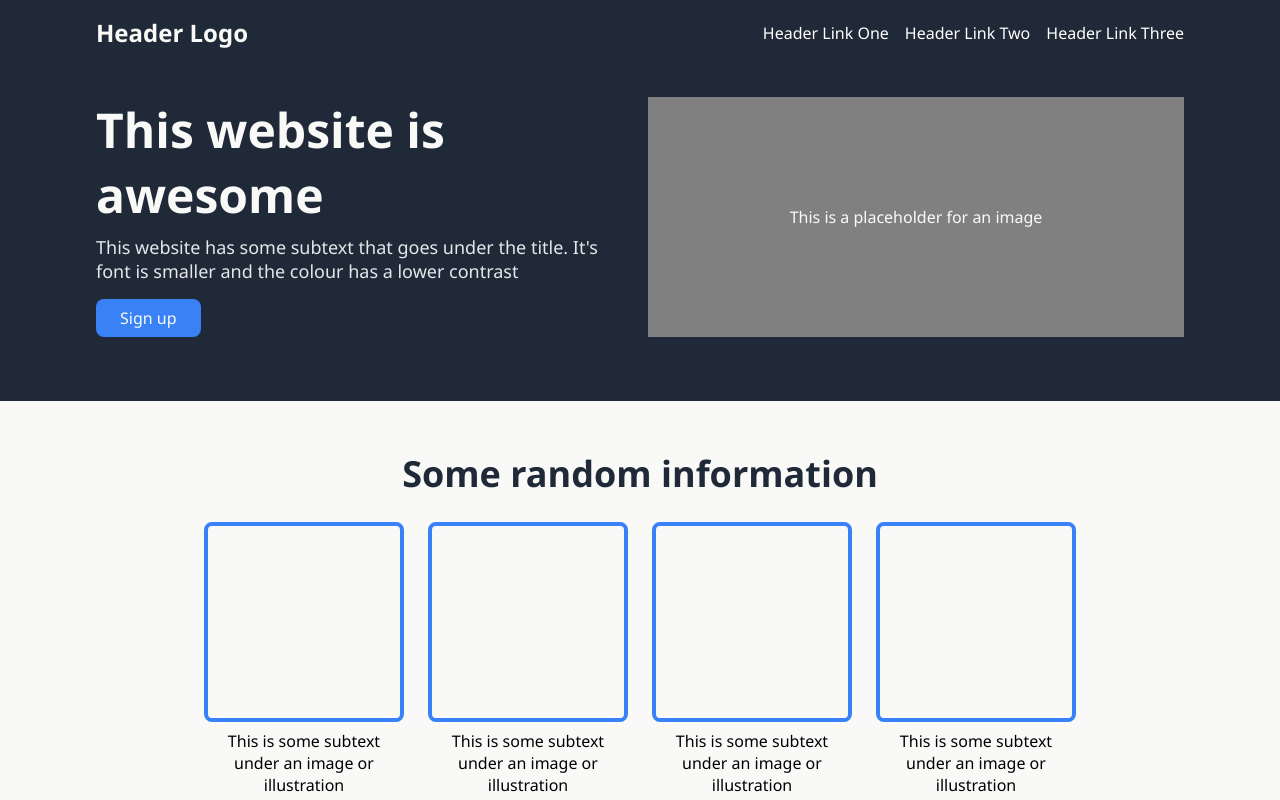
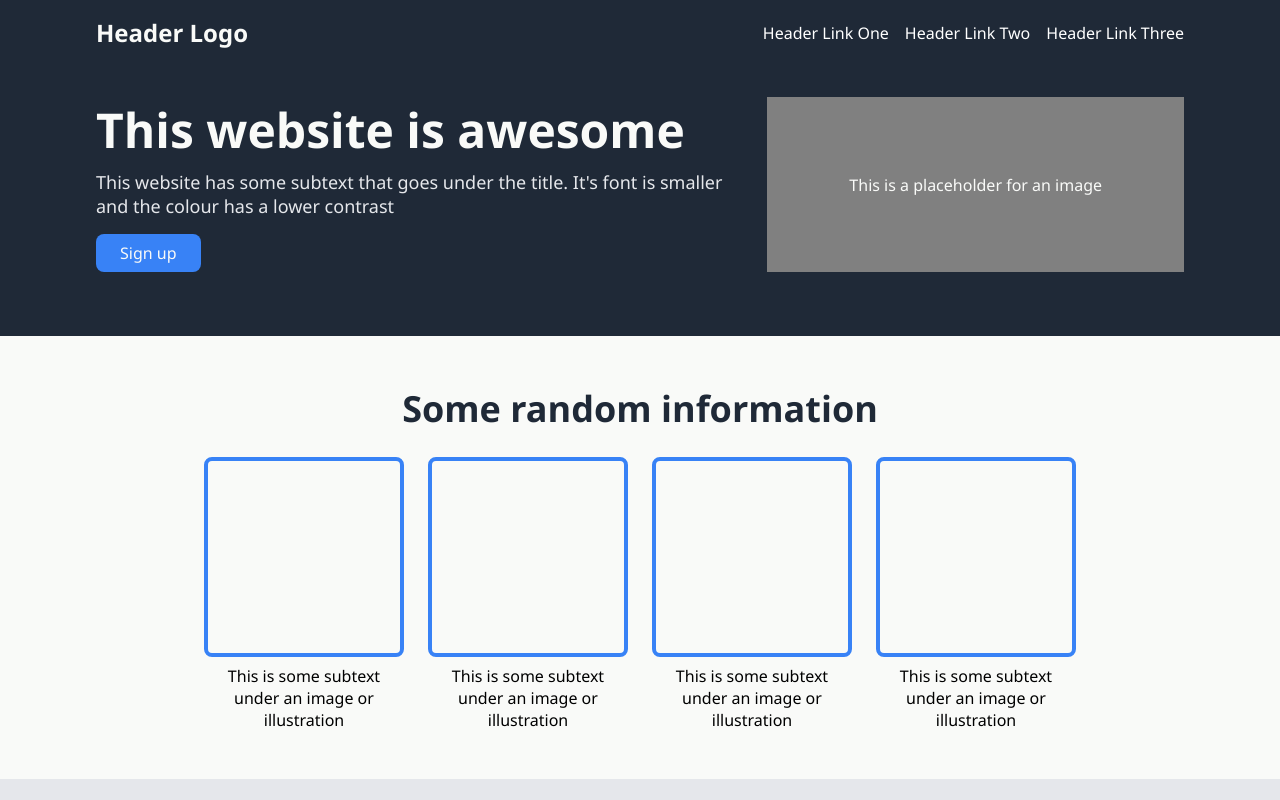
Before and after one commit to A-Ward03/landing-page, a plain HTML site: page index.html in a window 1280 px wide. Shown: the top 800 px of the page. Drawn offline with Linux system fonts and the light colour scheme.

Commit message:
enhance the placeholder box in header

```diff
--- a/styles.css
+++ b/styles.css
@@ -66,7 +66,7 @@ header {
 }
 
 .sub-section-two {
-    flex: 1;
+    flex: 0.25 1 auto;
     display: flex;
     justify-content: center;
     align-items: center;
```
